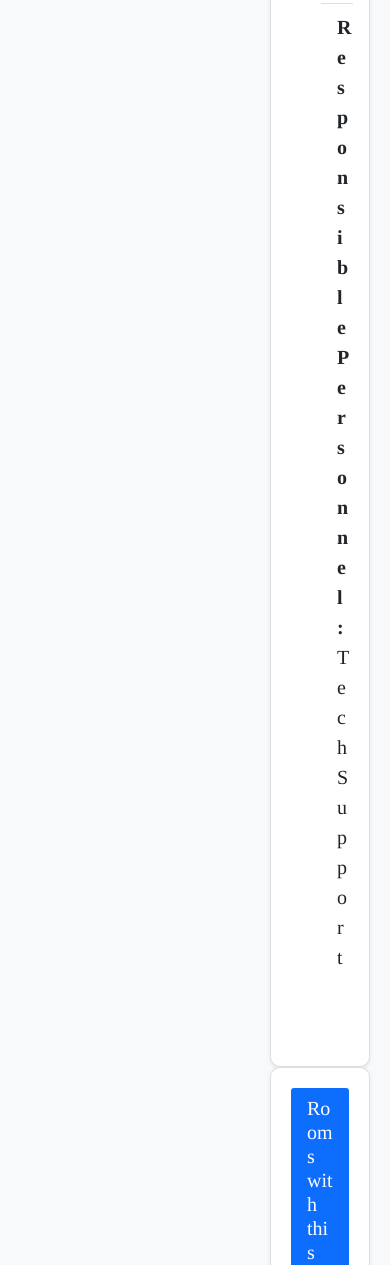
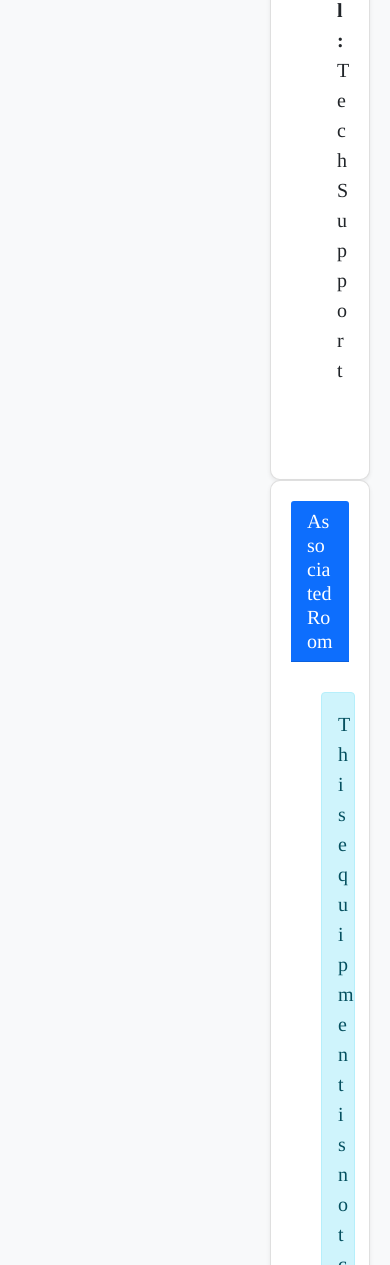
Before and after one commit to spacedust26/CampusSpaces, a Django app: page /equipment/1/ in a window 390 px wide. Shown: the part 5235-6500 px from the top of the page. Run offline with Django 5.2, Linux system fonts and the light colour scheme; a user stored in the database is signed in; data comes from the database, SQL or seed files in the repository.

Commit message:
Removed quantity from equipment

```diff
--- a/home/admin.py
+++ b/home/admin.py
@@ -40,7 +40,7 @@
 
 @admin.register(Equipment)
 class EquipmentAdmin(admin.ModelAdmin):
-    list_display = ('name', 'equipment_type', 'quantity', 'status', 'building')
+    list_display = ('name', 'equipment_type', 'status', 'building')
     list_filter = ('equipment_type', 'status', 'building')
     search_fields = ('name', 'model_number')
 
@@ -53,7 +53,7 @@
 
 @admin.register(BookingEquipment)
 class BookingEquipmentAdmin(admin.ModelAdmin):
-    list_display = ('booking', 'equipment', 'quantity')
+    list_display = ('booking', 'equipment')
     list_filter = ('equipment__equipment_type',)
 
 @admin.register(Notification)
--- a/home/models.py
+++ b/home/models.py
@@ -85,7 +85,7 @@
         ('MAINTENANCE', 'Under Maintenance'),
         ('RESERVED', 'Reserved'),
     ]
-
+    id = models.AutoField(primary_key=True)
     name = models.CharField(max_length=100)
     description = models.TextField(blank=True, null=True)
     image_url = models.URLField(blank=True, null=True)
@@ -126,11 +126,12 @@
 
     equipment_type = models.CharField(max_length=20, choices=EQUIPMENT_TYPES)
     model_number = models.CharField(max_length=50, blank=True, null=True)
-    quantity = models.IntegerField(default=1)
-    rooms = models.ManyToManyField(Room, blank=True, related_name='equipment')
+    room = models.ForeignKey(Room, on_delete=models.SET_NULL, related_name='equipment', null=True, blank=True)
+    serial_number = models.CharField(max_length=100, blank=True, null=True, help_text='Unique identifier for this physical equipment')
 
     def __str__(self):
-        return f"{self.name} - {self.get_equipment_type_display()}"
+        room_info = f" - {self.room.room_number}" if self.room else ""
+        return f"{self.name} - {self.get_equipment_type_display()}{room_info}"
 
 class Booking(models.Model):
     """Booking model for room and equipment reservations"""
@@ -173,13 +174,13 @@
     """Many-to-many relationship between bookings and equipment"""
     booking = models.ForeignKey(Booking, on_delete=models.CASCADE, related_name='booking_equipment')
     equipment = models.ForeignKey(Equipment, on_delete=models.CASCADE)
-    quantity = models.IntegerField(default=1)
 
     class Meta:
         unique_together = ('booking', 'equipment')
 
     def __str__(self):
-        return f"{self.booking.title} - {self.equipment.name}"
+        room_info = f" ({self.equipment.room.room_number})" if self.equipment.room else ""
+        return f"{self.booking.title} - {self.equipment.name}{room_info}"
 
 class Notification(models.Model):
     """Notification model for system notifications"""
--- a/home/templates/home/booking_approval.html
+++ b/home/templates/home/booking_approval.html
@@ -55,8 +55,8 @@
                     {% for item in equipment %}
                     <li class="list-group-item">
                         {{ item.equipment.name }} ({{ item.equipment.get_equipment_type_display }})
-                        {% if item.quantity > 1 %}
-                        <span class="badge bg-secondary">x{{ item.quantity }}</span>
+                        {% if item.equipment.room %}
+                        <small class="text-muted">Room: {{ item.equipment.room.room_number }}</small>
                         {% endif %}
                     </li>
                     {% endfor %}
--- a/home/templates/home/booking_approval_detail.html
+++ b/home/templates/home/booking_approval_detail.html
@@ -56,8 +56,8 @@
                     {% for item in booking_equipment %}
                     <li class="list-group-item">
                         {{ item.equipment.name }} ({{ item.equipment.get_equipment_type_display }})
-                        {% if item.quantity > 1 %}
-                        <span class="badge bg-secondary">x{{ item.quantity }}</span>
+                        {% if item.equipment.room %}
+                        <small class="text-muted">Room: {{ item.equipment.room.room_number }}</small>
                         {% endif %}
                     </li>
                     {% endfor %}
--- a/home/templates/home/booking_cart.html
+++ b/home/templates/home/booking_cart.html
@@ -97,8 +97,8 @@
                                                         {% for item in equipment %}
                                                         <li class="list-group-item">
                                                             {{ item.equipment.name }} ({{ item.equipment.get_equipment_type_display }})
-                                                            {% if item.quantity > 1 %}
-                                                            <span class="badge bg-secondary">x{{ item.quantity }}</span>
+                                                            {% if item.equipment.room %}
+                                                            <small class="text-muted">Room: {{ item.equipment.room.room_number }}</small>
                                                             {% endif %}
                                                         </li>
                                                         {% endfor %}
--- a/home/templates/home/equipment_detail.html
+++ b/home/templates/home/equipment_detail.html
@@ -41,7 +41,9 @@
                 <ul class="list-group list-group-flush mb-3">
                     <li class="list-group-item"><strong>Type:</strong> {{ equipment.get_equipment_type_display }}</li>
                     <li class="list-group-item"><strong>Building:</strong> {{ equipment.building.name }}</li>
-                    <li class="list-group-item"><strong>Quantity Available:</strong> {{ equipment.quantity }}</li>
+                    {% if equipment.serial_number %}
+                    <li class="list-group-item"><strong>Serial Number:</strong> {{ equipment.serial_number }}</li>
+                    {% endif %}
                     {% if equipment.model_number %}
                     <li class="list-group-item"><strong>Model Number:</strong> {{ equipment.model_number }}</li>
                     {% endif %}
@@ -53,17 +55,16 @@
         </div>
     </div>
 
-    <!-- Rooms with this Equipment Section -->
+    <!-- Associated Room Section -->
     <div class="col-md-7">
         <div class="card shadow-sm">
             <div class="card-header bg-primary text-white">
-                <h5 class="mb-0">Rooms with this Equipment</h5>
+                <h5 class="mb-0">Associated Room</h5>
             </div>
             <div class="card-body">
-                {% if rooms_with_equipment %}
+                {% if room %}
                 <div class="row">
-                    {% for room in rooms_with_equipment %}
-                    <div class="col-md-6 mb-3">
+                    <div class="col-md-12 mb-3">
                         <div class="card h-100">
                             {% if room.image_url %}
                             <img src="{{ room.image_url }}" class="card-img-top" alt="{{ room.name }}" style="height: 150px; object-fit: cover;">
@@ -81,11 +82,10 @@
                             </div>
                         </div>
                     </div>
-                    {% endfor %}
                 </div>
                 {% else %}
                 <div class="alert alert-info" role="alert">
-                    This equipment is not permanently assigned to any rooms. It can be requested as additional equipment when booking a room.
+                    This equipment is not currently assigned to any room. It can be requested as additional equipment when booking a room.
                 </div>
                 {% endif %}
             </div>
--- a/home/templates/home/history.html
+++ b/home/templates/home/history.html
@@ -125,8 +125,8 @@
                                                         {% for item in equipment %}
                                                         <li class="list-group-item">
                                                             {{ item.equipment.name }} ({{ item.equipment.get_equipment_type_display }})
-                                                            {% if item.quantity > 1 %}
-                                                            <span class="badge bg-secondary">x{{ item.quantity }}</span>
+                                                            {% if item.equipment.room %}
+                                                            <small class="text-muted">Room: {{ item.equipment.room.room_number }}</small>
                                                             {% endif %}
                                                         </li>
                                                         {% endfor %}
--- a/home/views.py
+++ b/home/views.py
@@ -205,7 +205,6 @@
                     BookingEquipment.objects.create(
                         booking=booking,
                         equipment=equipment,
-                        quantity=1  # Default quantity
                     )
 
             # Create notification for the user
@@ -259,12 +258,12 @@
     """View details of a specific equipment"""
     equipment = get_object_or_404(Equipment, id=equipment_id, status='AVAILABLE')
 
-    # Get rooms that have this equipment
-    rooms_with_equipment = equipment.rooms.all()
+    # Get the room associated with this equipment (if any)
+    room = equipment.room
 
     context = {
         'equipment': equipment,
-        'rooms_with_equipment': rooms_with_equipment,
+        'room': room,
     }
 
     return render(request, 'home/equipment_detail.html', context)
```
Also changed, not shown: home/templates/home/view_equipment.html (+6 -1 lines), home/migrations/0003_remove_bookingequipment_quantity_and_more.py (added), home/migrations/0004_remove_equipment_rooms_equipment_room_and_more.py (added).
